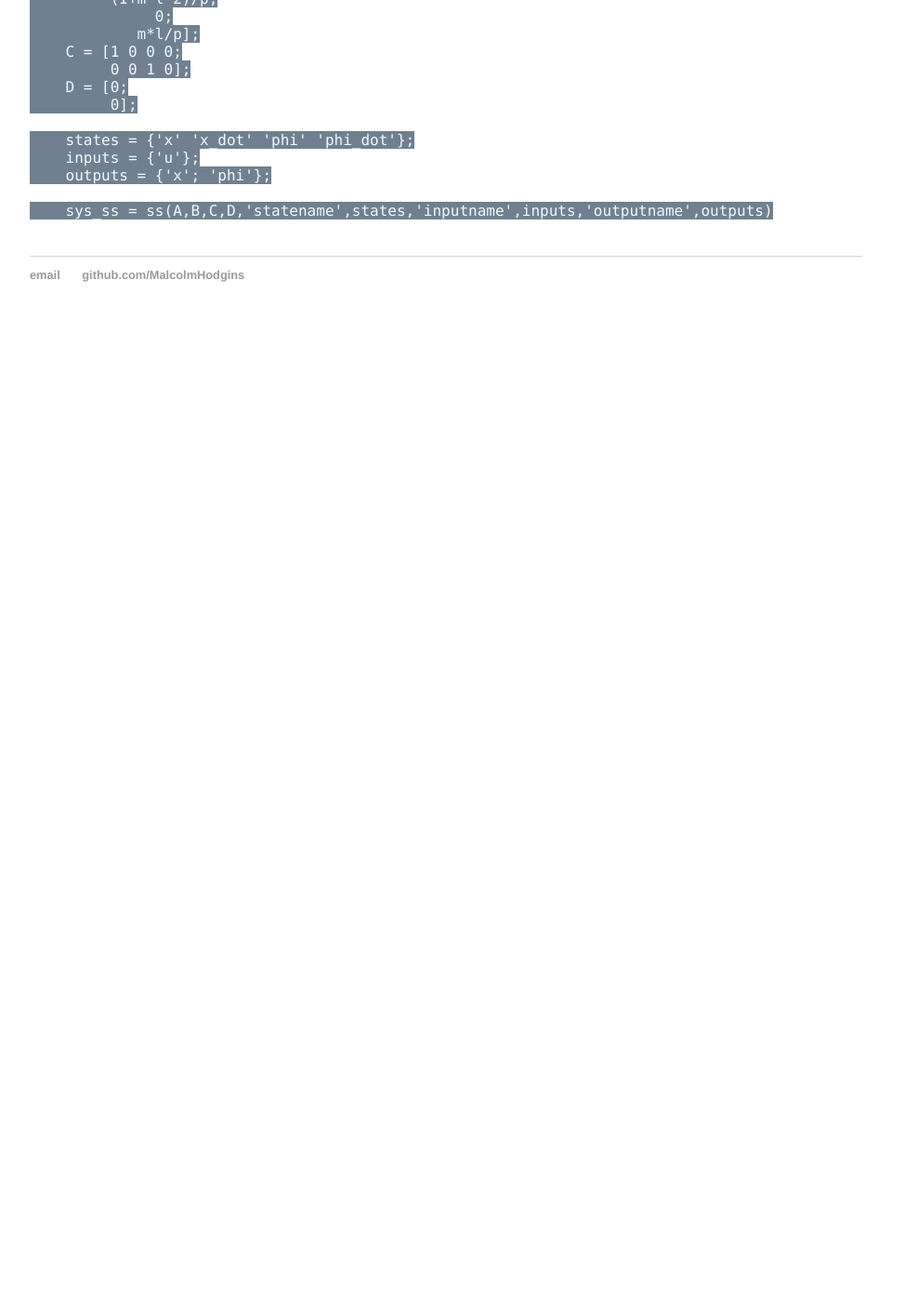
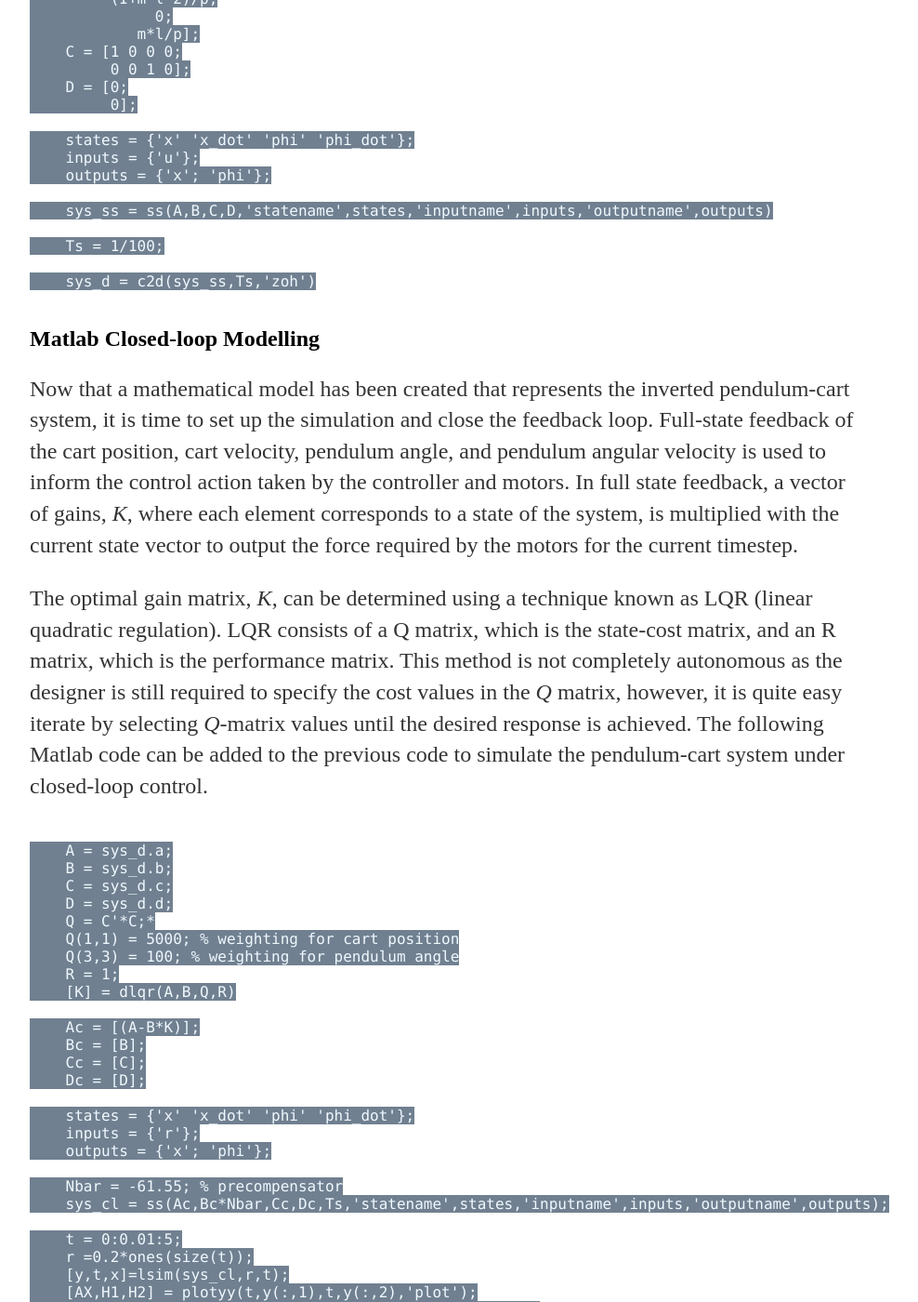
Before and after one commit to MalcolmHodgins/MalcolmHodgins.github.io, a Jekyll site: the page built from _posts/2020-08-04-SBIP Modelling.md, in a window 1280 px wide and 1400 px high, scrolled down 3953 px. Shown: the whole window at 93% size, without its empty margins (160-1148 px from the left). Built offline with Jekyll 4.4.1, drawn with Linux system fonts in a browser that asks for light colours; before the commit the page ends 4316 px from its top, so only the background shows below that; some of the changed text lies outside the part shown.

Commit message:
adding to modelling post

```diff
--- a/_posts/2020-08-04-SBIP Modelling.md
+++ b/_posts/2020-08-04-SBIP Modelling.md
@@ -95,14 +95,14 @@ The Matlab code below was grabbed from the <a href="http://ctms.engin.umich.edu/
 <p>
   <pre>
     <code>
-    M = .5;
-    m = 0.2;
-    b = 0.1;
-    I = 0.006;
-    g = 9.8;
-    l = 0.3;
+    M = .5; % mass of cart in kg
+    m = 0.2; % mass of pendulum in kg
+    b = 0.1; % drag coefficient
+    I = 0.006; % moment of inertia in kg-m^2
+    g = 9.8; % gravitational acceleration
+    l = 0.3; % length to pendulum center of mass
 
-    p = I*(M+m)+M*m*l^2; %denominator for the A and B matrices
+    p = I*(M+m)+M*m*l^2; % denominator for the A and B matrices
 
     A = [0      1              0           0;
          0 -(I+m*l^2)*b/p  (m^2*g*l^2)/p   0;
@@ -121,6 +121,68 @@ The Matlab code below was grabbed from the <a href="http://ctms.engin.umich.edu/
     inputs = {'u'};
     outputs = {'x'; 'phi'};
 
-    sys_ss = ss(A,B,C,D,'statename',states,'inputname',inputs,'outputname',outputs)</code>
+    sys_ss = ss(A,B,C,D,'statename',states,'inputname',inputs,'outputname',outputs)
+
+    Ts = 1/100;
+
+    sys_d = c2d(sys_ss,Ts,'zoh')</code>
   </pre>
 </p>
+
+<h2> Matlab Closed-loop Modelling </h2>
+
+<p>
+Now that a mathematical model has been created that represents the inverted pendulum-cart system, it is time to set up the simulation and close the feedback loop. Full-state feedback of the cart position, cart velocity, pendulum angle, and pendulum angular velocity is used to inform the control action taken by the controller and motors. In full state feedback, a vector of gains, <em>K</em>, where each element corresponds to a state of the system, is multiplied with the current state vector to output the force required by the motors for the current timestep.
+</p>
+
+<p>
+The optimal gain matrix, <em>K</em>, can be determined using a technique known as LQR (linear quadratic regulation). LQR consists of a Q matrix, which is the state-cost matrix, and an R matrix, which is the performance matrix. This method is not completely autonomous as the designer is still required to specify the cost values in the <em>Q</em> matrix, however, it is quite easy iterate by selecting <em>Q</em>-matrix values until the desired response is achieved. The following Matlab code can be added to the previous code to simulate the pendulum-cart system under closed-loop control.
+</p>
+
+<p>
+  <pre>
+    <code>
+    A = sys_d.a;
+    B = sys_d.b;
+    C = sys_d.c;
+    D = sys_d.d;
+    Q = C'*C;*
+    Q(1,1) = 5000; % weighting for cart position
+    Q(3,3) = 100; % weighting for pendulum angle
+    R = 1;
+    [K] = dlqr(A,B,Q,R)
+
+    Ac = [(A-B*K)];
+    Bc = [B];
+    Cc = [C];
+    Dc = [D];
+
+    states = {'x' 'x_dot' 'phi' 'phi_dot'};
+    inputs = {'r'};
+    outputs = {'x'; 'phi'};
+
+    Nbar = -61.55; % precompensator
+    sys_cl = ss(Ac,Bc*Nbar,Cc,Dc,Ts,'statename',states,'inputname',inputs,'outputname',outputs);
+
+    t = 0:0.01:5;
+    r =0.2*ones(size(t));
+    [y,t,x]=lsim(sys_cl,r,t);
+    [AX,H1,H2] = plotyy(t,y(:,1),t,y(:,2),'plot');
+    set(get(AX(1),'Ylabel'),'String','cart position (m)')
+    set(get(AX(2),'Ylabel'),'String','pendulum angle (radians)')
+    title('Step Response with Digital LQR Control') </code>
+  </pre>
+</p>
+
+<p>
+The first thing to note about this code is that the disturbance used in this case is a command for the cart to move 0.2 m from a position of 0.0 m. The second thing to note is that there is an <em>Nbar</em> term included in the code. This term is the precompensator and must be tuned for each system, otherwise the cart-pendulum system will not go to the commanded position. This is due to the fact that the full state feedback system does not directly compare states to their desired value. For example, if a cart position of 0.2 m is commanded, without the tuned precompensator value, the cart may go to any other value than 0.2 m. Through trial and error, the precompensator value is selected such that the final cart position matches the commanded position within a defined uncertainty.
+</p>
+
+<p>
+With the full-state feedback set up as well as the precompensator, the schematic for the control system and the open-loop plant takes the following form:
+</p>
+
+<figure>
+  <img src="/images/sbip_modelling/control_system_schematic.JPG" alt="closed-loop system schematic for pendulum-cart system">
+  <figcaption> Figure 2 - Schematic of the inverted pendulum-cart open-loop system as well as the control system.</figcaption>
+</figure>
```
Also changed, not shown: images/sbip_modelling/control_system_schematic.JPG (added).
